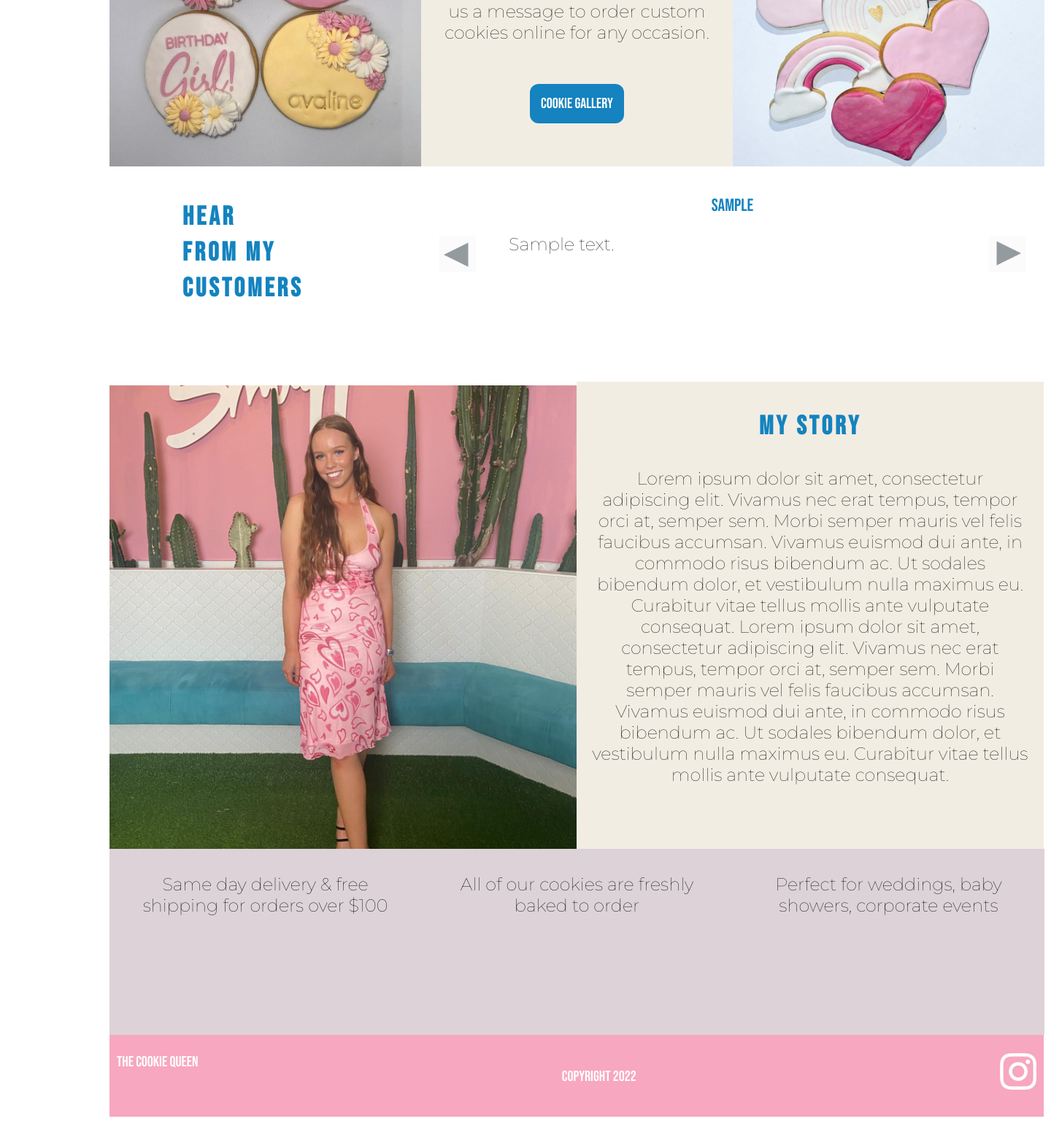
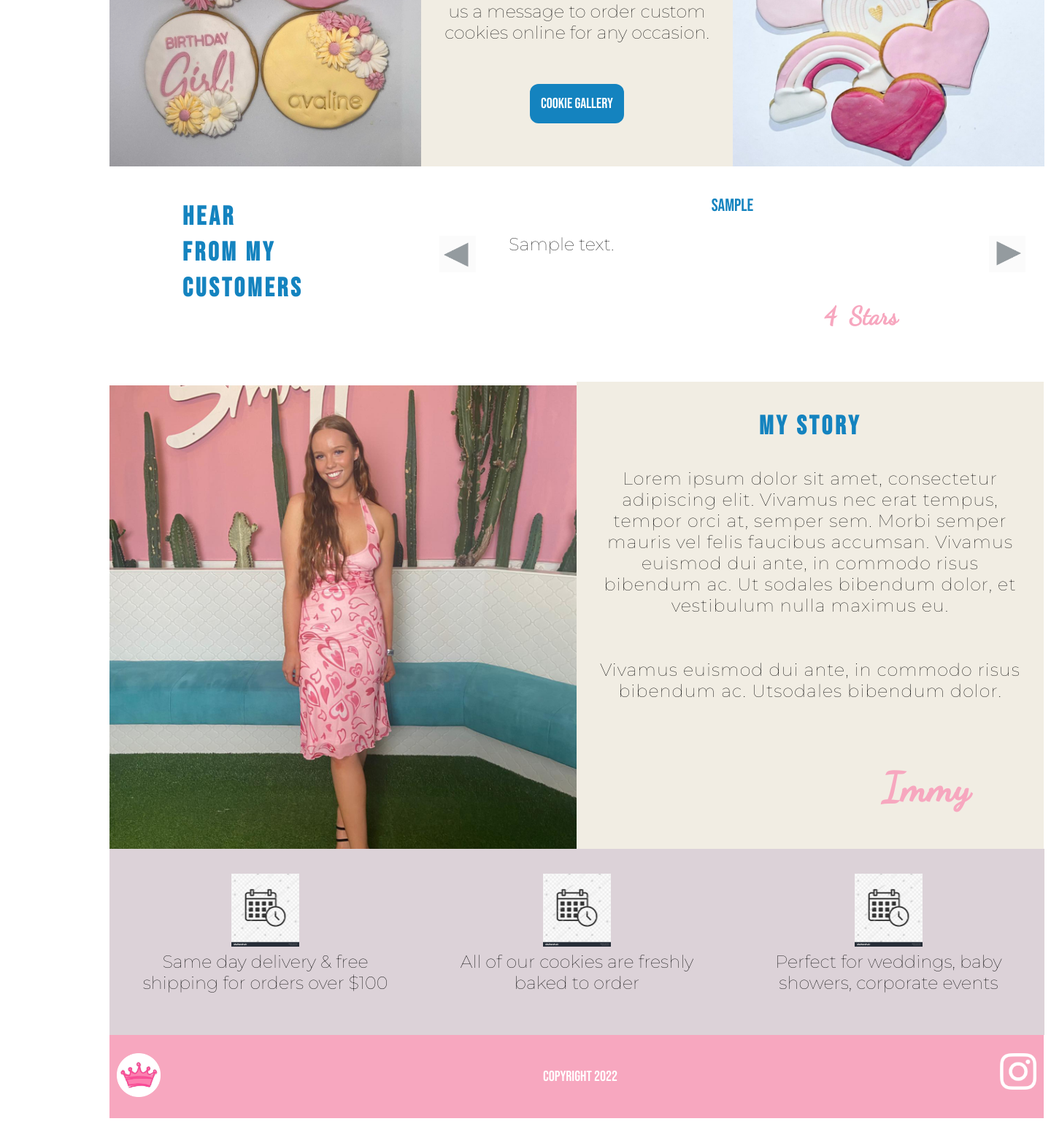
Before and after one commit to srose74/cookie-queen, a Flask app: template templates/index.html in a window 1440 px wide. Shown: the part 1281-2821 px from the top of the page at 73% size. Run offline with Flask 2, Linux system fonts and the light colour scheme; the template is opened without the code that fills it: most values are stand-ins (such as "Sample title", 1, 10 or a date in 2020); some libraries are stand-ins or nearby versions.

Commit message:
Small front end updates

```diff
--- a/static/style.css
+++ b/static/style.css
@@ -15,7 +15,8 @@ h1 {
 
 a {
     color: #1483bf;
-    letter-spacing: 3px;
+    letter-spacing: 1px;
+    text-decoration: none;
 }
 
 span {
@@ -120,6 +121,15 @@ span {
     padding-left: 20px;
     padding-right: 20px;
     padding-bottom: 30px;
+}
+
+#review-rating-right {
+    color: #F7A7BF;
+    font-family: 'Dancing Script', cursive;
+    font-size: 34px;
+    font-weight: bolder;
+    text-align: right;
+    margin-right: 100px;
 }
 
 /*CSS for Grid Gallery on home page, additional information and cookie page*/
@@ -236,6 +246,16 @@ span {
     background-color: #F1EDE3;
 }
 
+#immy-tag-signature {
+    color: #F7A7BF;
+    font-family: 'Dancing Script', cursive;
+    font-size: 55px;
+    font-weight: bolder;
+    text-align: right;
+    margin-right: 100px;
+}
+
+
 /*CSS for Footer*/
 .footer-container {
     margin: auto;
@@ -269,8 +289,16 @@ span {
     align-items: right;
   }
 
+#copyright {
+    font-style: bold;
+}
 
 #instagram-icon {
     height: 50px;
     width: 50 px;
 }
+
+#logo-icon {
+    height: 60px;
+    width: 60px;
+}
--- a/templates/base.html
+++ b/templates/base.html
@@ -5,9 +5,8 @@
         <link rel="preconnect" href="https://fonts.googleapis.com">
         <link rel="preconnect" href="https://fonts.gstatic.com" crossorigin>
         <link href="https://fonts.googleapis.com/css2?family=Bebas+Neue&display=swap" rel="stylesheet">
-        <link rel="preconnect" href="https://fonts.googleapis.com">
-        <link rel="preconnect" href="https://fonts.gstatic.com" crossorigin>
         <link href="https://fonts.googleapis.com/css2?family=Montserrat:wght@100&display=swap" rel="stylesheet">
+        <link href="https://fonts.googleapis.com/css2?family=Dancing+Script&family=Montserrat:wght@100&display=swap" rel="stylesheet">
         <link rel="stylesheet" href="/static/style.css"/>
     </head>
     <body>
@@ -19,8 +18,8 @@
         <footer class="footer-container">
             <div id="footer-text">
                 <ul id="footer-list">
-                    <li>THE COOKIE QUEEN</li>
-                    <li><p>Copyright 2022</p></li>
+                    <li><img id="logo-icon" src="/static/images/cookie-queen-logo.png"></li>
+                    <li><p id="copyright">Copyright 2022</p></li>
                     <li><a href="https://www.instagram.com/thecookiequeen__/"><img id="instagram-icon" src="/static/images/Instagram_Glyph_White.png" alt="Instagram Link"/></a></li>
                 </ul>
             </div>
--- a/templates/index.html
+++ b/templates/index.html
@@ -5,9 +5,9 @@
         <div id="hero-text">
             <nav id="hero-nav">
                 <ul id="hero-list">
-                    <li style="align-self: center">Reviews</li>
+                    <li style="align-self: center"><a href="#myreviews">Reviews</a></li>
                     <li style="align-self: center">Contact Us</li>
-                    <li style="align-self: center">Our Story</li>
+                    <li style="align-self: center"><a href="#mystory">My Story</a></li>
                     <li>
                         <form action="/cookies">
                             <button id="hero-button" action="/cookies">Shop Now</button>
@@ -41,6 +41,7 @@
     </section>
     <section class="white-background">
         <div class="grid-container-4-col">
+            <a id="myreviews">
             <div class="grid-item-review-image">
                 <div id="tag-line-text-left">
                     <h1>HEAR</h1>
@@ -48,12 +49,18 @@
                     <h1>CUSTOMERS</h1>
                 </div>
             </div>
-            <div class="grid-item-left-arrow"><img id="arrow-image" src="/static/images/arrow-left.jpg" alt="Click here to move backwards through reviews"></div>
+            </a>
+            <div class="grid-item-left-arrow">
+                <img id="arrow-image" src="/static/images/arrow-left.jpg" alt="Click here to move backwards through reviews">
+            </div>
             <div class="grid-item-review-text">
-                <p id="tag-line-text">{{ reviews[0]['tag_line'] }}</p>
-                <p id="tag-line-paragraph-left">{{ reviews[0]['detailed_review'] }}</p>
+                <p id="tag-line-text">{{ reviews[1]['tag_line'] }}</p>
+                <p id="tag-line-paragraph-left">{{ reviews[1]['detailed_review'] }}</p>
+                <p id="review-rating-right">{{ reviews[1]['rating'] }}&nbsp;&nbsp;Stars</p>
             </div>
-            <div class="grid-item-right-arrow"><img id="arrow-image" src="/static/images/arrow-right.jpg" alt="Click here to move forward through reviews"></div>
+            <div class="grid-item-right-arrow">
+                <img id="arrow-image" src="/static/images/arrow-right.jpg" alt="Click here to move forward through reviews">
+            </div>
         </div>
     </section>
     <section class="section-break">
@@ -63,16 +70,18 @@
             </div>
             <div class="grid-item-mystory-text">
                 <div id="tag-line-text">
-                    <h1>MY STORY</h1>
-                    <p id="tag-line-paragraph">
-                        Lorem ipsum dolor sit amet, consectetur adipiscing elit. Vivamus nec erat tempus, tempor orci at, semper sem.
-                        Morbi semper mauris vel felis faucibus accumsan. Vivamus euismod dui ante, in commodo risus bibendum ac. Ut
-                        sodales bibendum dolor, et vestibulum nulla maximus eu. Curabitur vitae tellus mollis ante vulputate consequat.
-
-                        Lorem ipsum dolor sit amet, consectetur adipiscing elit. Vivamus nec erat tempus, tempor orci at, semper sem.
-                        Morbi semper mauris vel felis faucibus accumsan. Vivamus euismod dui ante, in commodo risus bibendum ac. Ut
-                        sodales bibendum dolor, et vestibulum nulla maximus eu. Curabitur vitae tellus mollis ante vulputate consequat.
-                    </p>
+                    <a id="mystory">
+                        <h1>MY STORY</h1>
+                        <p id="tag-line-paragraph">
+                            Lorem ipsum dolor sit amet, consectetur adipiscing elit. Vivamus nec erat tempus, tempor orci at, semper sem.
+                            Morbi semper mauris vel felis faucibus accumsan. Vivamus euismod dui ante, in commodo risus bibendum ac. Ut
+                            sodales bibendum dolor, et vestibulum nulla maximus eu.
+                        </p>
+                        <p id="tag-line-paragraph">
+                            Vivamus euismod dui ante, in commodo risus bibendum ac. Utsodales bibendum dolor.
+                        </p>
+                        <p id="immy-tag-signature">Immy</p>
+                    </a>
             </div>
         </div>
     </section>
@@ -80,16 +89,19 @@
         <div class="grid-container-3-col">
             <div class="grid-item-additional-info">
                 <p id="tag-line-paragraph">
+                    <img height="100px" src="/static/images/calendar-icon.png"><br>
                     Same day delivery & free shipping for orders over $100
                 </p>
             </div>
             <div class="grid-item-additional-info">
                 <p id="tag-line-paragraph">
+                    <img height="100px" src="/static/images/calendar-icon.png"><br>
                     All of our cookies are freshly baked to order
                 </p>
             </div>
             <div class="grid-item-additional-info">
                 <p id="tag-line-paragraph">
+                    <img height="100px" src="/static/images/calendar-icon.png"><br>
                     Perfect for weddings, baby showers, corporate events
                 </p>
             </div>
```
Also changed, not shown: README.md, static/images/calendar-icon.png (added), static/images/cookie-queen-logo.png (added), static/images/review-image.png (added).
